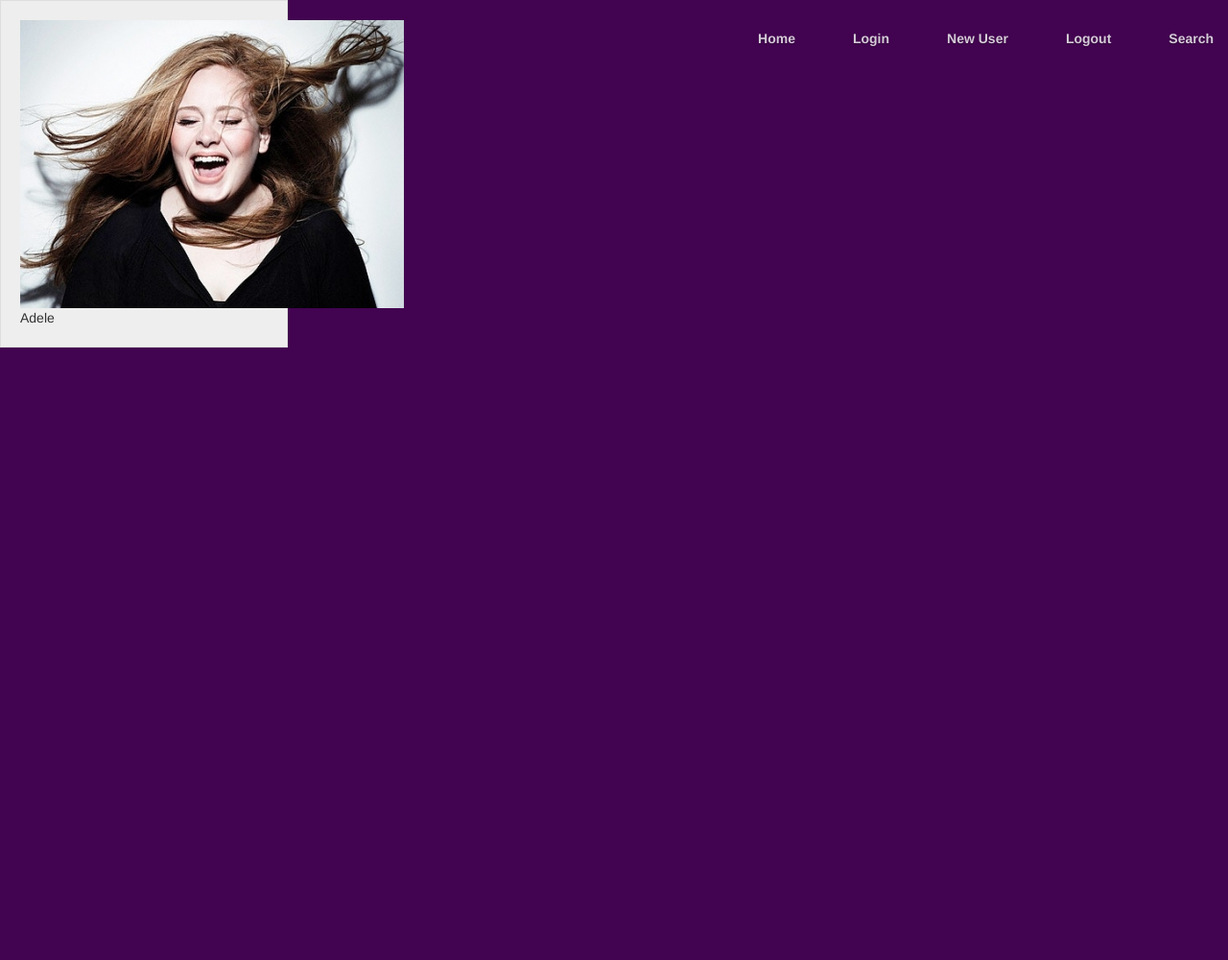
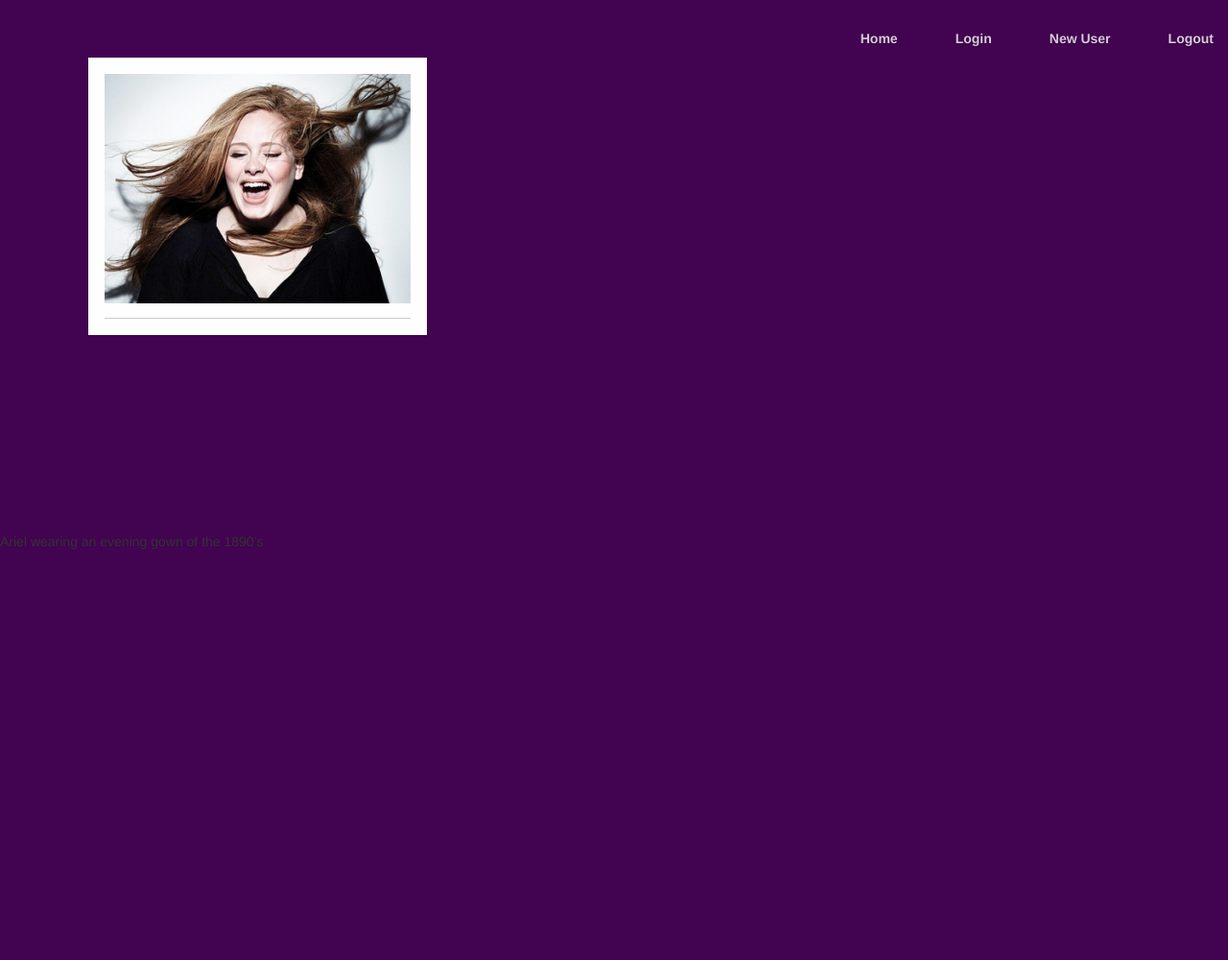
Before and after one commit to Learningtocode/RedPanda, a PHP site: page / in a window 1280 px wide. Shown: the whole page at 96% size. Before the commit the page ends 362 px from the top, so only its background shows below. Run offline with PHP 8.4, Linux system fonts and the light colour scheme; data that the repository does not hold is empty; some libraries are stand-ins or nearby versions.

Commit message:
I did the styling for box format, but much help is needed to fix it.

```diff
--- a/css/styling.css
+++ b/css/styling.css
@@ -2,6 +2,7 @@
 body {
   background: #420350;
   font-family: helvetica;
+  min-height: 1000px;
 }
 
 .nav {
@@ -37,10 +38,58 @@
   border-radius: 4px; /* futureproof */
 }
 
-.block {
-    position: absolute;
-    background: #eee;
-    padding: 20px;
-    width: 300px;
-    border: 1px solid #ddd;
+#columns {
+	column-width: 320px;
+	column-gap: 15px;
+        width: 90%;
+	max-width: 1100px;
+	margin: 50px auto;
+
 }
+
+div#columns figure {
+	background: #fefefe;
+	border: 2px solid #fcfcfc;
+	box-shadow: 0 1px 2px rgba(34, 25, 25, 0.4);
+	margin: 0 2px 15px;
+	padding: 15px;
+	padding-bottom: 10px;
+	transition: opacity .5s ease-in-out;
+        display: inline-block;
+        column-break-inside: avoid;
+}
+
+div#columns figure img {
+	width: 100%; height: auto;
+	border-bottom: 1px solid #ccc;
+	padding-bottom: 15px;
+	margin-bottom: 5px;
+}
+
+div#columns figure figcaption {
+  font-size: .9rem;
+	color: #ccc;
+  line-height: 1.5;
+}
+
+div#columns small {
+  font-size: 1rem;
+  float: right;
+  text-transform: uppercase;
+  color: #aaa;
+}
+
+div#columns small a {
+  color: #666;
+  text-decoration: none;
+  transition: .5s color;
+}
+
+div#columns:hover figure:not(:hover) {
+	opacity: 0.5;
+}
+
+@media screen and (max-width: 750px) {
+  #columns { column-gap: 0px; }
+  #columns figure { width: 100%; }
+}
--- /dev/null
+++ b/customs.js
@@ -0,0 +1,6 @@
+$('#trackA').append('<embed id="embed_playerA" src="audio.mp3" autostart="true" hidden="true"></embed>');
+$(document).ready( function() {
+$('#Adele').click(function(){
+   $('#trackA').append('<embed id="embed_playerA" src="audio.mp3" autostart="true" hidden="true"></embed>');
+});
+});
--- a/index.php
+++ b/index.php
@@ -13,6 +13,8 @@
         <script src="//ajax.googleapis.com/ajax/libs/jquery/2.1.3/jquery.min.js"></script>
         <link rel="stylesheet" href="https://ajax.googleapis.com/ajax/libs/jqueryui/1.11.2/themes/smoothness/jquery-ui.css"/>
         <script src="https://ajax.googleapis.com/ajax/libs/jqueryui/1.11.2/jquery-ui.min.js"></script>
+        <script type="text/javascript" src="jquery-1.7.1.js"></script>
+        <script type="text/javascript">
         <meta charset="UTF-8">
         <meta name="viewport" content="width=device-width, initial-scale=1.0"> <script src="//ajax.googleapis.com/ajax/libs/jquery/2.1.3/jquery.min.js"></script>
         <link type="text/css" rel="stylesheet" href="css/styling.css">
@@ -23,13 +25,58 @@
         <li><a href="login.php">Login</a></li>
         <li><a href="register.php">New User</a></li>
         <li><a href="<?php echo $path . "controller/logout-user.php"; ?>">Logout</a></li>
-        <li><a href="">Search</a></li>
     </ul>
     </header>
-    <body onload="setupBlocks();">
-       <div class="block">
-           <img src="images/Adele Profile.jpg">
-           <figcaption>Adele</figcaption>
+    <body>
+       <div id="columns">
+
+        <figure>
+            <img name="Adele" src="images/Adele Profile.jpg" width="180" height="180" border="0" id="Adele" alt=""  />
+            <div id="trackA"></div>
+	<figcaption></figcaption>
+	</figure>
+           </div>
+
+	<figure>
+            <img >
+            <div id="Kendrick"></div>
+	<figcaption></figcaption>
+	</figure>
+
+        <figure>
+            <div id="Lana"><img src=""></div>
+	<figcaption></figcaption>
+	</figure>
+
+	<figure>
+	<img src="">
+	<figcaption></figcaption>
+	</figure>
+
+   <figure>
+	<img src="">
+	<figcaption></figcaption>
+	</figure>
+
+   <figure>
+	 <img src="">
+	<figcaption></figcaption>
+	</figure>
+
+	<figure>
+	<img src="">
+	<figcaption></figcaption>
+	</figure>
+
+   <figure>
+	<img src="">
+	<figcaption>Ariel wearing an evening gown of the 1890’s</figcaption>
+	</figure>
+
+    <figure>
+	<img src="">
+    <figcaption></figcaption>
+	</figure>
        </div>
     </body>
 </html>
```
Also changed, not shown: cuustoms.js (deleted, +0 -18 lines).
